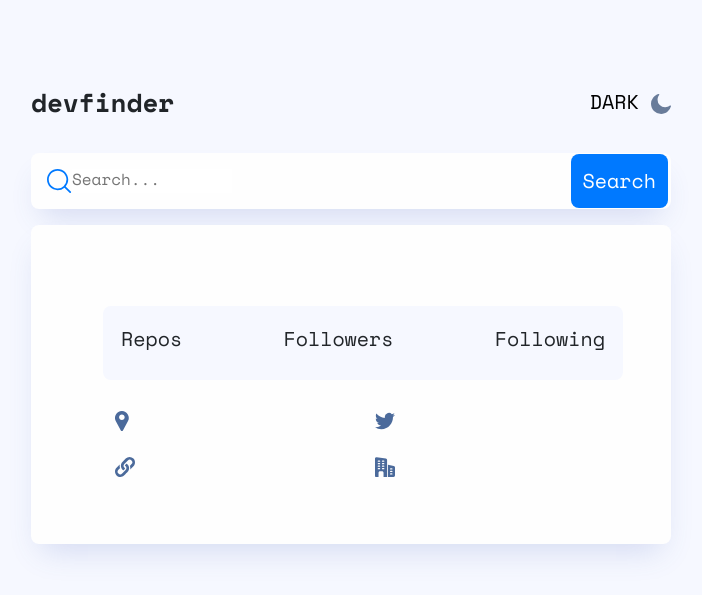
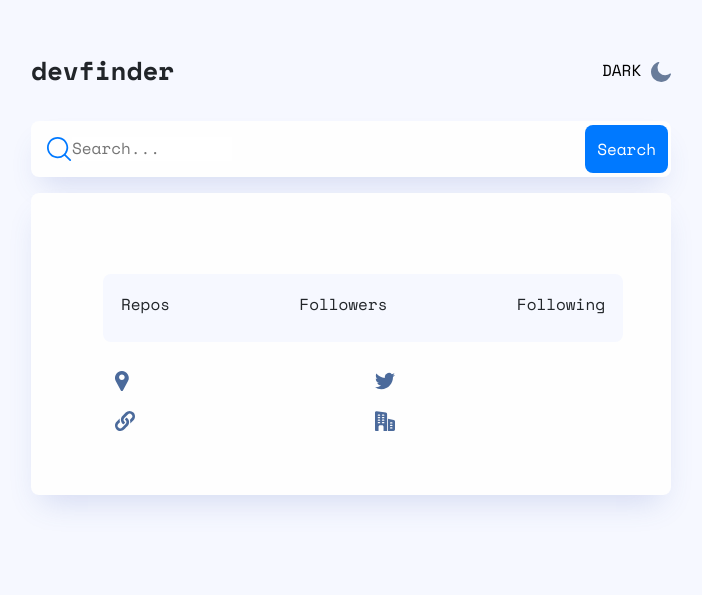
Before and after one commit to ChrisCablish/github-user-search-app, a plain HTML site: page index.html in a window 1280 px wide. Shown: the part 103-698 px from the top of the page, without its empty margins (289-991 px from the left). Drawn offline with nearby package versions, Linux system fonts and the light colour scheme; no server answers.

Commit message:
adjust text size confusion

```diff
--- a/style.scss
+++ b/style.scss
@@ -186,13 +186,14 @@ section.stats__area {
   width: 100%;
   padding: 24px;
   border-radius: 0.5rem;
+  margin-bottom: 5rem;
 
   .main__info {
     display: flex;
     border: none;
 
     .user__name {
-      font-size: 1.5rem;
+      font-size: 1.2rem;
       font-weight: 700;
     }
 
@@ -245,7 +246,7 @@ section.stats__area {
 @media (min-width: 576px) {
   body {
     justify-content: center;
-    font-size: 18px;
+    font-size: 16px;
 
 
     header {
@@ -288,7 +289,7 @@ section.stats__area {
 
 @media (min-width: 992px) {
   body {
-    font-size: 20px !important;
+    font-size: 16px !important;
   }
   main {
     width: 50% !important;
```
Also changed, not shown: style.css, 1 other file.
